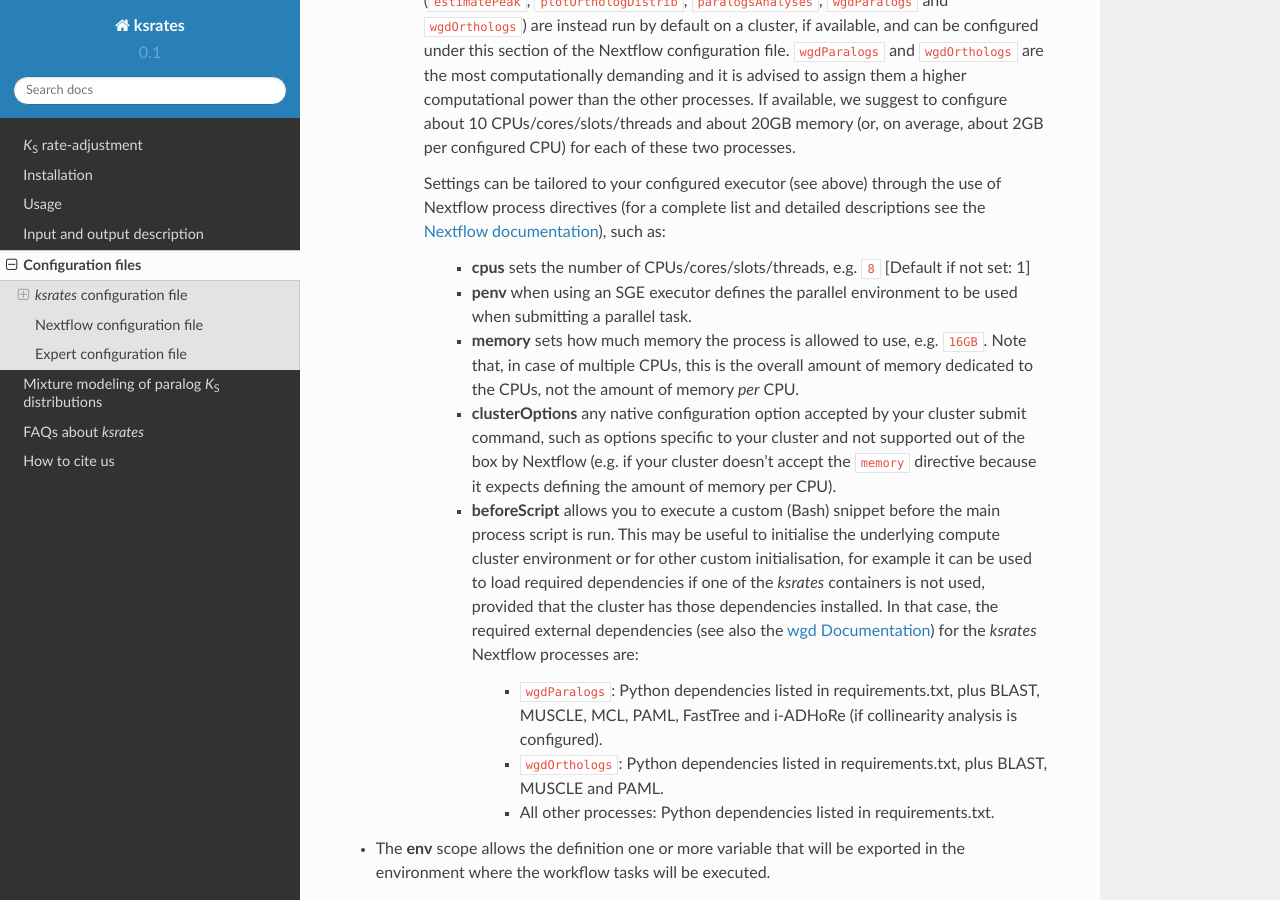
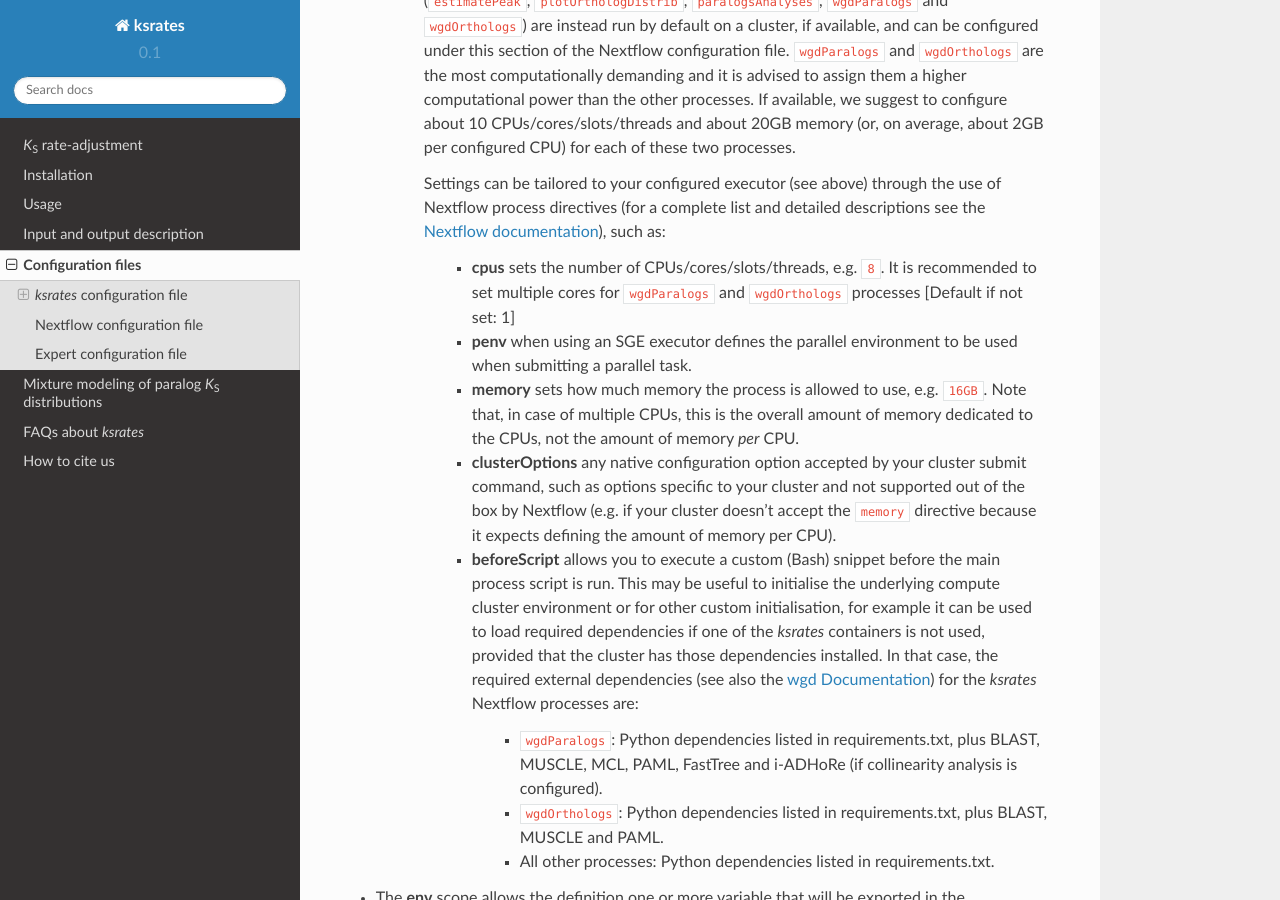
Before and after one commit to VIB-PSB/ksrates, a Sphinx documentation site: the page built from doc/source/configuration.rst, in a window 1280 px wide and 900 px high, scrolled down 5238 px. Built offline with Sphinx 7.4.7 and the Read the Docs theme 2.0.0, drawn with Linux system fonts in a browser that asks for light colours.

Commit message:
Add sentence to recommend setting multiple CPUs

```diff
--- a/doc/source/configuration.rst
+++ b/doc/source/configuration.rst
@@ -171,7 +171,7 @@ The Nextflow configuration file is used to configure various settings for the *k
 
       Settings can be tailored to your configured executor (see above) through the use of Nextflow process directives (for a complete list and detailed descriptions see the `Nextflow documentation <https://www.nextflow.io/docs/latest/process.html#process-directives>`__), such as:
 
-        * **cpus** sets the number of CPUs/cores/slots/threads, e.g. ``8`` [Default if not set: 1]
+        * **cpus** sets the number of CPUs/cores/slots/threads, e.g. ``8``. It is recommended to set multiple cores for ``wgdParalogs`` and ``wgdOrthologs`` processes [Default if not set: 1]
     	* **penv** when using an SGE executor defines the parallel environment to be used when submitting a parallel task.
         * **memory** sets how much memory the process is allowed to use, e.g. ``16GB``. Note that, in case of multiple CPUs, this is the overall amount of memory dedicated to the CPUs, not the amount of memory *per* CPU.
         * **clusterOptions** any native configuration option accepted by your cluster submit command, such as options specific to your cluster and not supported out of the box by Nextflow (e.g. if your cluster doesn't accept the ``memory`` directive because it expects defining the amount of memory per CPU).
```
